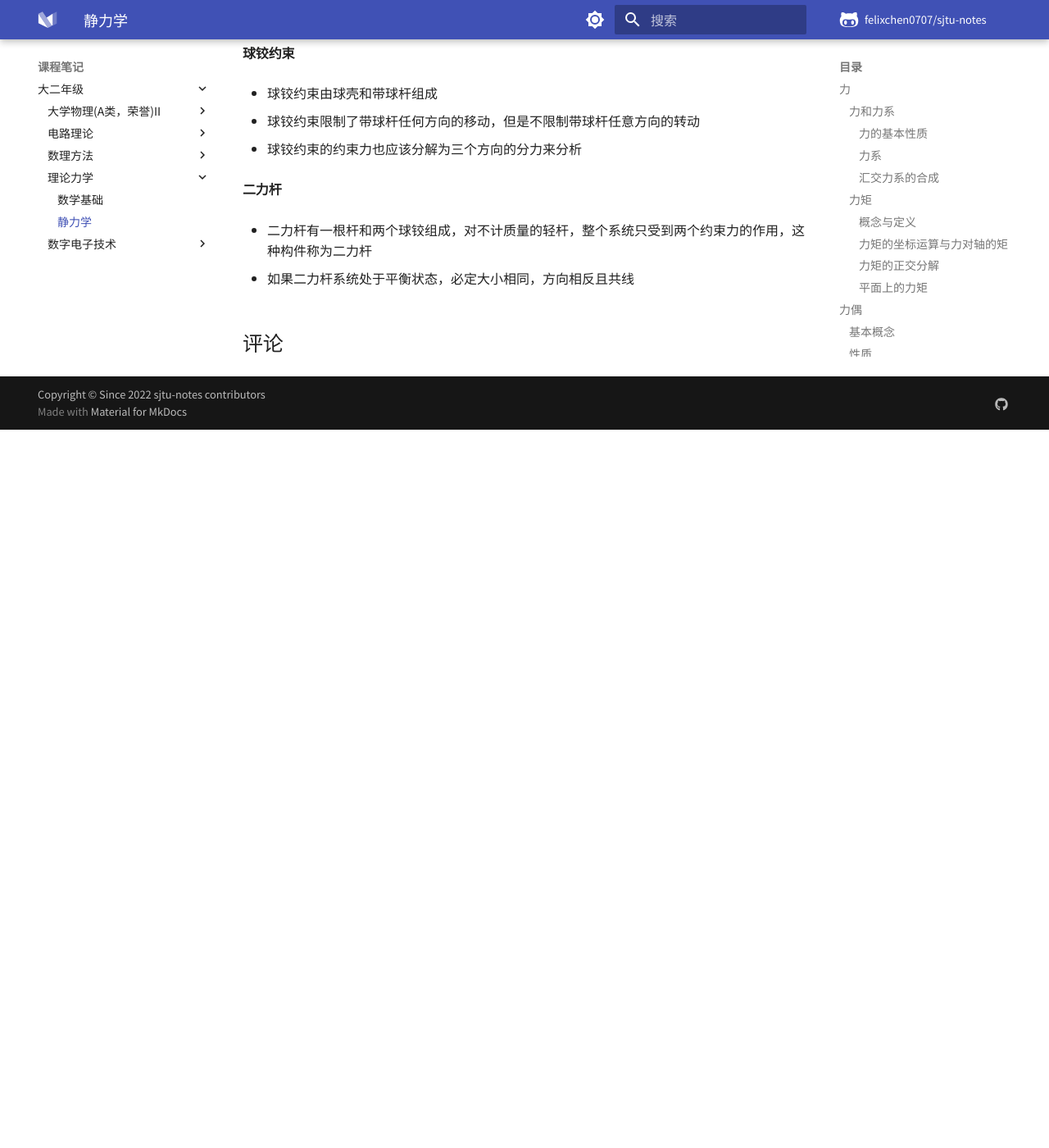
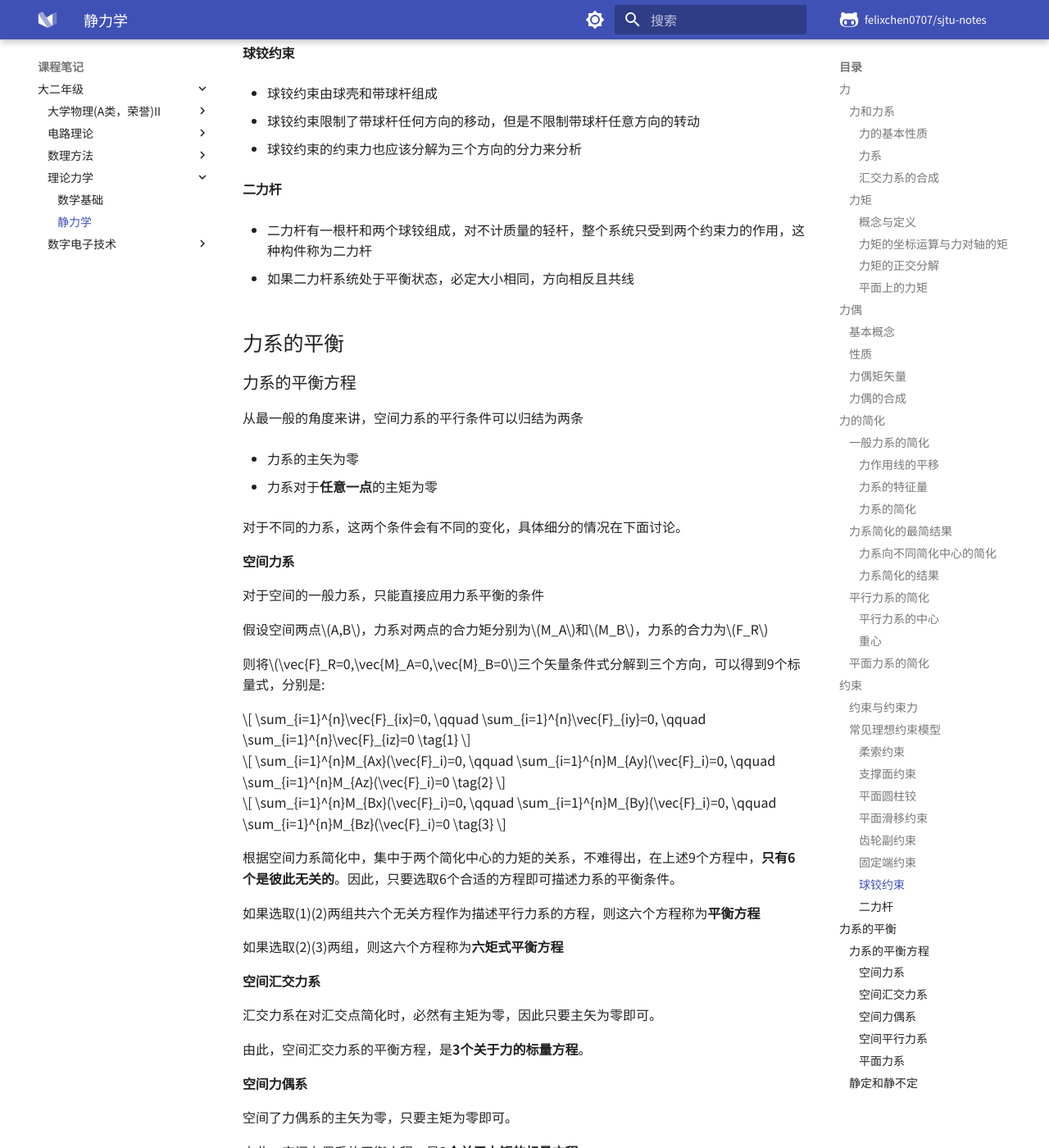
Before and after one commit to glimmeringlight/sjtu-notes, an MkDocs documentation site: the page built from docs/notes/grade2/MECH2508/002.md, in a window 1280 px wide and 1400 px high, scrolled down 9433 px. Shown: the whole window at 82% size. Built offline with MkDocs 1.6.1 and Material for MkDocs 9.7.7, drawn with Linux system fonts in a browser that asks for light colours; a script that is not in the unit is left out; comment, search, counter and statistics services are not loaded; before the commit the page ends 9957 px from its top, so only the background shows below that; some of the changed text lies outside the part shown.

Commit message:
Update: MECH and EE(#60)

```diff
--- a/docs/notes/grade2/MECH2508/002.md
+++ b/docs/notes/grade2/MECH2508/002.md
@@ -476,3 +476,73 @@ $$
 + 二力杆有一根杆和两个球铰组成，对不计质量的轻杆，整个系统只受到两个约束力的作用，这种构件称为二力杆
 
 + 如果二力杆系统处于平衡状态，必定大小相同，方向相反且共线
+
+## 力系的平衡
+
+### 力系的平衡方程
+
+从最一般的角度来讲，空间力系的平行条件可以归结为两条
+
++ 力系的主矢为零
+
++ 力系对于**任意一点**的主矩为零
+
+对于不同的力系，这两个条件会有不同的变化，具体细分的情况在下面讨论。
+
+#### 空间力系
+
+对于空间的一般力系，只能直接应用力系平衡的条件
+
+假设空间两点$A,B$，力系对两点的合力矩分别为$M_A$和$M_B$，力系的合力为$F_R$
+
+则将$\vec{F}_R=0,\vec{M}_A=0,\vec{M}_B=0$三个矢量条件式分解到三个方向，可以得到9个标量式，分别是:
+
+$$
+\sum_{i=1}^{n}\vec{F}_{ix}=0, \qquad \sum_{i=1}^{n}\vec{F}_{iy}=0, \qquad \sum_{i=1}^{n}\vec{F}_{iz}=0 \tag{1}
+$$
+
+$$
+\sum_{i=1}^{n}M_{Ax}(\vec{F}_i)=0, \qquad \sum_{i=1}^{n}M_{Ay}(\vec{F}_i)=0, \qquad \sum_{i=1}^{n}M_{Az}(\vec{F}_i)=0 \tag{2}
+$$
+
+$$
+\sum_{i=1}^{n}M_{Bx}(\vec{F}_i)=0, \qquad \sum_{i=1}^{n}M_{By}(\vec{F}_i)=0, \qquad \sum_{i=1}^{n}M_{Bz}(\vec{F}_i)=0 \tag{3}
+$$
+
+根据空间力系简化中，集中于两个简化中心的力矩的关系，不难得出，在上述9个方程中，**只有6个是彼此无关的**。因此，只要选取6个合适的方程即可描述力系的平衡条件。
+
+如果选取(1)(2)两组共六个无关方程作为描述平行力系的方程，则这六个方程称为**平衡方程**
+
+如果选取(2)(3)两组，则这六个方程称为**六矩式平衡方程**
+
+#### 空间汇交力系
+
+汇交力系在对汇交点简化时，必然有主矩为零，因此只要主矢为零即可。
+
+由此，空间汇交力系的平衡方程，是**3个关于力的标量方程**。
+
+#### 空间力偶系
+
+空间了力偶系的主矢为零，只要主矩为零即可。
+
+由此，空间力偶系的平衡方程，是**3个关于力矩的标量方程**。
+
+#### 空间平行力系
+
+对于空间平行力系，在与平行维度垂直的其他两个维度上的合力一定为零，对于平行维度的力矩分量一定为零，这样就少了3个方程
+
+因此，空间平行力系的平衡方程，是**1个关于力的标量方程和两个关于矩的标量方程**
+
+当然，也可以在针对两个不同点的力矩的共4个方程中选取三个相互独立的方程，如果这样表示，那这组方程称为**三矩式**
+
+#### 平面力系
+
+对于平面力系，力只有两个维度需要平衡，矩只有两个维度需要平衡
+
+因此，平行力矩的平衡方程，是**两个关于力的标量方程和一个关于力矩的标量方程**
+
+### 静定和静不定
+
+如果平衡力系的未知数个数等于可列方程数，这类问题称为**静定问题**
+
+如果平衡力系的未知数个数多余可列方程数，这类问题称为**静不定问题**
```
Also changed, not shown: docs/notes/grade2/EE0501/002.md (+22 -4 lines).
